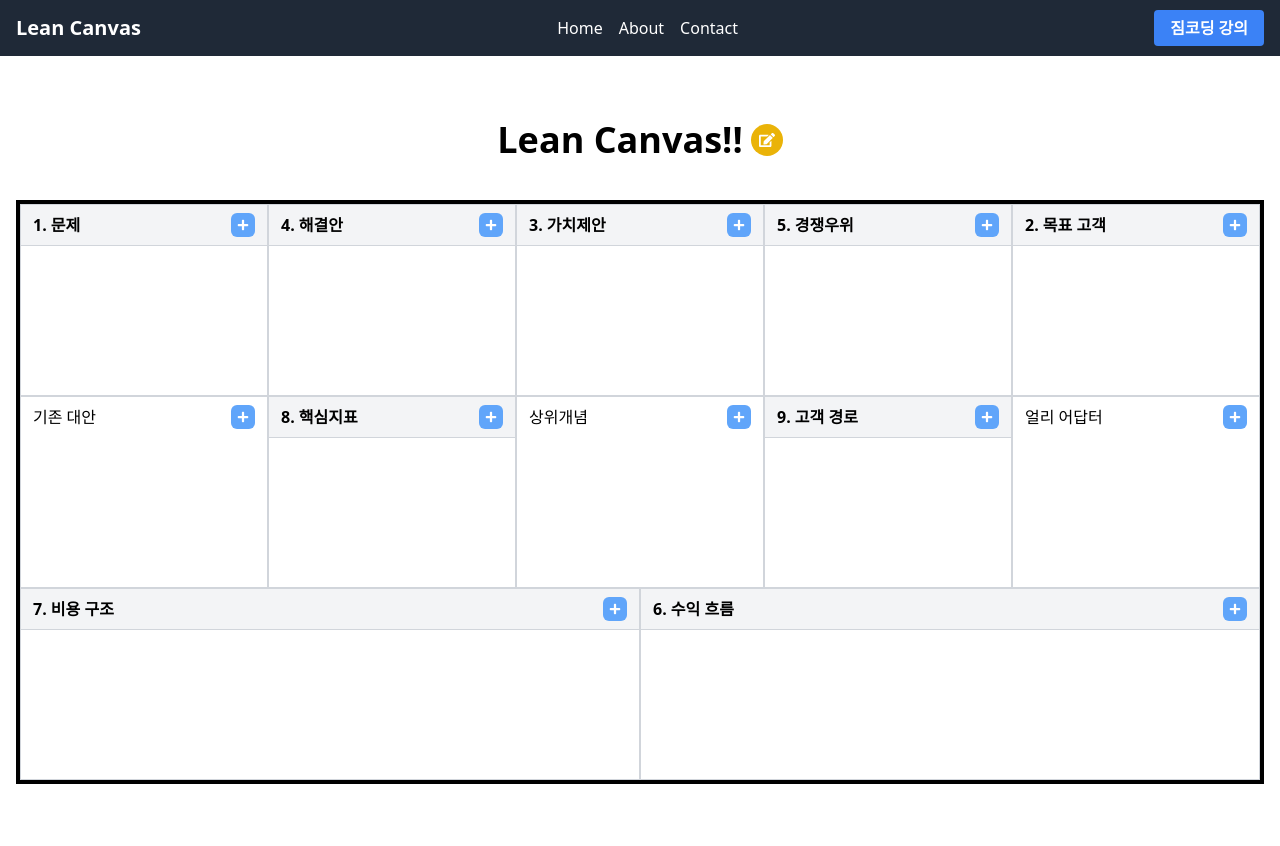
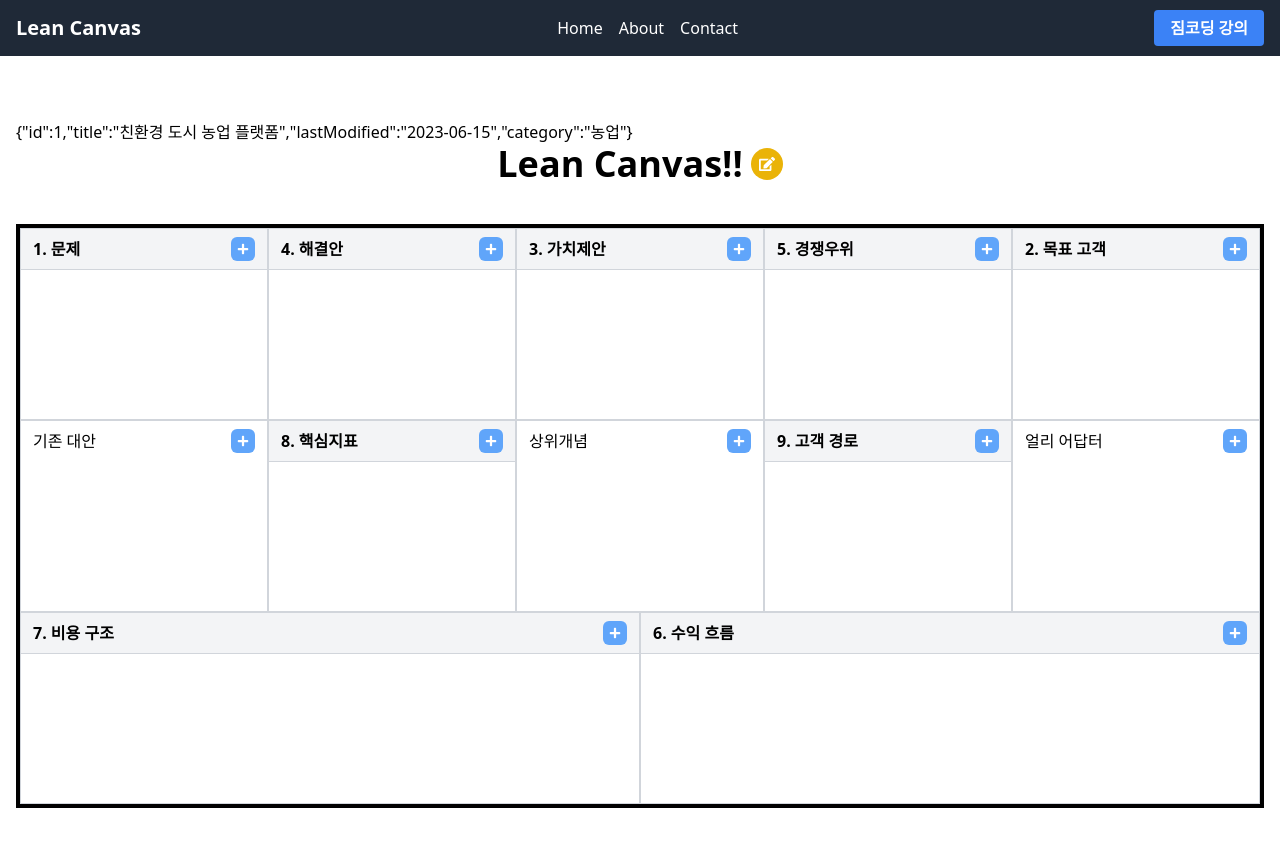
Before and after one commit to gymcoding/lean-canvas-react, a React (Vite) app: page /canvases/1 in a window 1280 px wide. Shown: the top 846 px of the page. Built offline with nearby package versions, Linux system fonts and the light colour scheme; data requests are answered from the project's data file.

Commit message:
26.1 상세 조회

```diff
--- a/src/api/canvas.js
+++ b/src/api/canvas.js
@@ -25,3 +25,17 @@ export function createCanvas() {
 export async function deleteCanvas(id) {
   await canvases.delete(`/${id}`);
 }
+
+export async function getCanvasById(id) {
+  const { data } = await canvases.get(`/${id}`);
+  return data;
+}
+
+export async function updateTitle(id, title) {
+  /**
+   * post - 새로운 자원 생성
+   * put - 기존 자원 전체 업데이트 또는 새 자원 생성
+   * patch - 일부 수정
+   */
+  await canvases.patch(`/${id}`, { title });
+}
--- a/src/pages/CanvasDetail.jsx
+++ b/src/pages/CanvasDetail.jsx
@@ -1,8 +1,22 @@
+import { useParams } from 'react-router-dom';
 import CanvasTitle from '../components/CanvasTitle';
 import LeanCanvas from '../components/LeanCanvas';
+import { useEffect, useState } from 'react';
+import { getCanvasById } from '../api/canvas';
 function CanvasDetail() {
+  const { id } = useParams();
+  const [canvas, setCanvas] = useState();
+
+  useEffect(() => {
+    const fetchCanvas = async () => {
+      const data = await getCanvasById(id);
+      setCanvas(data);
+    };
+    fetchCanvas();
+  }, [id]);
   return (
     <div>
+      {JSON.stringify(canvas)}
       <CanvasTitle />
       <LeanCanvas />
     </div>
```
